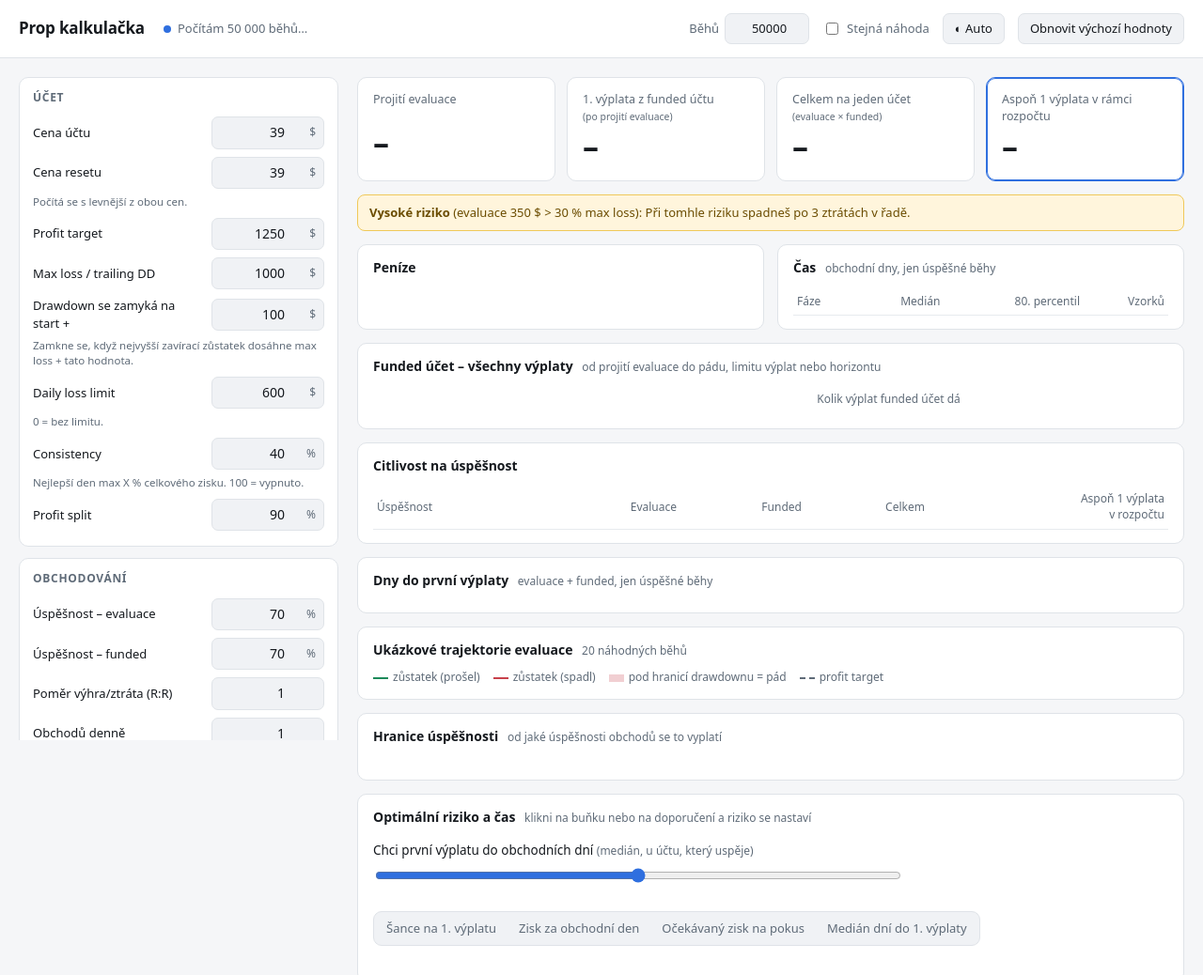
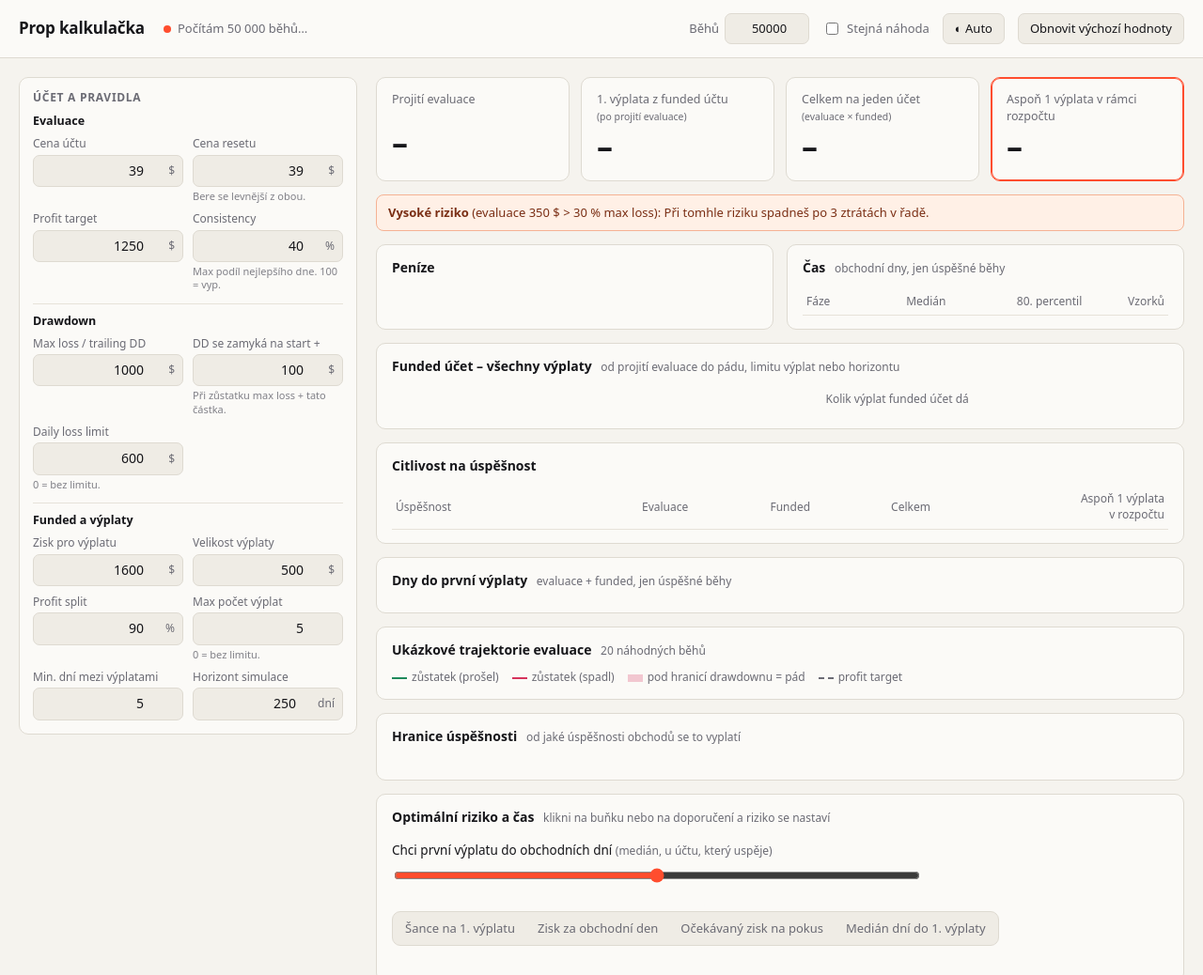
Before and after one commit to MatejSulic/prop_firm_calculator, a plain HTML site: page index.html in a window 1280 px wide. Shown: the top 1038 px of the page at 94% size. Drawn offline with Linux system fonts and the light colour scheme.

Commit message:
Nové rozložení vstupů a barevná paleta
Vstupy ve třech blocích: Účet a pravidla (evaluace, drawdown, funded
a výplaty), Obchodování (tabulka evaluace vs. funded), Rozpočet.
Paleta: grafit / papírová bílá, oranžový akcent #FF4D2E, chladná šedá.
Aktualizované screenshoty v README.

Co-Authored-By: Claude Opus 5.5 <noreply@anthropic.com>

```diff
--- a/index.html
+++ b/index.html
@@ -10,55 +10,55 @@
 <style>
   :root {
     color-scheme: light dark;
-    --bg: #f5f6f8;
-    --panel: #ffffff;
-    --panel-2: #f0f2f5;
-    --border: #dfe3e8;
-    --text: #15191e;
-    --muted: #5f6b78;
-    --accent: #2f6fdf;
-    --accent-soft: rgba(47, 111, 223, .12);
-    --good: #1d8a5a;
-    --bad: #c8414b;
-    --warn-bg: #fff5dc;
-    --warn-border: #f0c95a;
-    --warn-text: #6b4c00;
-    --grid: #e7eaee;
+    --bg: #f5f3ee;
+    --panel: #fbfaf7;
+    --panel-2: #efece5;
+    --border: #dedad1;
+    --text: #16161a;
+    --muted: #6b6b74;
+    --accent: #ff4d2e;
+    --accent-soft: rgba(255, 77, 46, .12);
+    --good: #1f8a5b;
+    --bad: #d6335c;
+    --warn-bg: #fff0e6;
+    --warn-border: #f5b294;
+    --warn-text: #7a2e14;
+    --grid: #e6e2d9;
     --radius: 10px;
   }
   @media (prefers-color-scheme: dark) {
     :root:not([data-theme="light"]) {
-      --bg: #0f1216;
-      --panel: #171b21;
-      --panel-2: #1e232a;
-      --border: #2b323b;
-      --text: #e6e9ed;
-      --muted: #94a0ad;
-      --accent: #6b9cff;
-      --accent-soft: rgba(107, 156, 255, .16);
+      --bg: #0e0e10;
+      --panel: #16161a;
+      --panel-2: #1d1d22;
+      --border: #2a2a30;
+      --text: #f5f3ee;
+      --muted: #8a8a93;
+      --accent: #ff4d2e;
+      --accent-soft: rgba(255, 77, 46, .16);
       --good: #3fbf86;
-      --bad: #f06b74;
-      --warn-bg: #2d2511;
-      --warn-border: #6b5520;
-      --warn-text: #f1d58a;
-      --grid: #232930;
+      --bad: #f0607f;
+      --warn-bg: #24150f;
+      --warn-border: #5c2c1c;
+      --warn-text: #ffb59e;
+      --grid: #222227;
     }
   }
   :root[data-theme="dark"] {
-    --bg: #0f1216;
-    --panel: #171b21;
-    --panel-2: #1e232a;
-    --border: #2b323b;
-    --text: #e6e9ed;
-    --muted: #94a0ad;
-    --accent: #6b9cff;
-    --accent-soft: rgba(107, 156, 255, .16);
+    --bg: #0e0e10;
+    --panel: #16161a;
+    --panel-2: #1d1d22;
+    --border: #2a2a30;
+    --text: #f5f3ee;
+    --muted: #8a8a93;
+    --accent: #ff4d2e;
+    --accent-soft: rgba(255, 77, 46, .16);
     --good: #3fbf86;
-    --bad: #f06b74;
-    --warn-bg: #2d2511;
-    --warn-border: #6b5520;
-    --warn-text: #f1d58a;
-    --grid: #232930;
+    --bad: #f0607f;
+    --warn-bg: #24150f;
+    --warn-border: #5c2c1c;
+    --warn-text: #ffb59e;
+    --grid: #222227;
   }
   :root[data-theme="light"] { color-scheme: light; }
   :root[data-theme="dark"] { color-scheme: dark; }
@@ -91,15 +91,25 @@
   button:hover { border-color: var(--accent); }
 
   .layout {
-    display: grid; grid-template-columns: 340px minmax(0, 1fr); gap: 20px;
+    display: grid; grid-template-columns: 360px minmax(0, 1fr); gap: 20px;
     padding: 20px; max-width: 1640px; margin: 0 auto;
   }
   aside { align-self: start; position: sticky; top: 74px; max-height: calc(100vh - 94px); overflow: auto; }
   .group { background: var(--panel); border: 1px solid var(--border); border-radius: var(--radius); padding: 12px 14px; margin-bottom: 12px; }
   .group h2 { font-size: 12px; text-transform: uppercase; letter-spacing: .06em; color: var(--muted); margin: 0 0 8px; }
-  .field { display: grid; grid-template-columns: 1fr 120px; gap: 8px; align-items: center; padding: 4px 0; }
-  .field label { font-size: 13px; }
-  .field .hint { grid-column: 1 / -1; font-size: 11.5px; color: var(--muted); margin-top: -2px; }
+  .group .sub { font-size: 12.5px; font-weight: 650; margin: 10px 0 2px; padding-top: 9px; border-top: 1px solid var(--grid); }
+  .group h2 + .sub { border-top: 0; padding-top: 0; margin-top: 4px; }
+  .matrix { display: grid; grid-template-columns: minmax(0, 1fr) repeat(3, 68px); gap: 6px; align-items: center; padding-bottom: 8px; margin-bottom: 4px; border-bottom: 1px solid var(--grid); }
+  .matrix .ch { font-size: 11px; line-height: 1.2; color: var(--muted); text-align: center; align-self: end; }
+  .matrix .rl { font-size: 13px; }
+  .matrix .rl small { color: var(--muted); }
+  .matrix input { width: 100%; min-width: 0; }
+  .matrix .span2 { grid-column: span 2; }
+  .fields { display: grid; grid-template-columns: repeat(2, minmax(0, 1fr)); gap: 8px 10px; padding: 4px 0 2px; }
+  .field { display: flex; flex-direction: column; gap: 3px; min-width: 0; }
+  .field.full { grid-column: 1 / -1; }
+  .field label { font-size: 12px; color: var(--muted); white-space: nowrap; overflow: hidden; text-overflow: ellipsis; }
+  .field .hint { font-size: 11px; color: var(--muted); line-height: 1.3; opacity: .85; }
   .inp { position: relative; }
   .inp input[type=number] { width: 100%; padding-right: 26px; }
   .inp.u2 input[type=number] { padding-right: 34px; }
@@ -245,7 +255,6 @@
   }
   @media (max-width: 420px) {
     .kpi .val { font-size: 27px; }
-    .field { grid-template-columns: 1fr 110px; }
   }
 </style>
 </head>
@@ -361,41 +370,62 @@
   const STORAGE_KEY = 'prop-kalkulacka-v1';
   const D = { ...Sim.DEFAULTS, targetDays: 25 };
 
+  // Vstupy: Účet a pravidla (evaluace, drawdown, funded) · Obchodování (tabulka eval vs. funded) · Rozpočet
+  const F = (k, label, unit, step, min, max, extra) => ({ k, label, unit, step, min, max, ...extra });
   const GROUPS = [
-    { title: 'Účet', fields: [
-      { k: 'accountPrice', label: 'Cena účtu', unit: '$', step: 1, min: 0 },
-      { k: 'resetPrice', label: 'Cena resetu', unit: '$', step: 1, min: 0, hint: 'Počítá se s levnější z obou cen.' },
-      { k: 'profitTarget', label: 'Profit target', unit: '$', step: 50, min: 1 },
-      { k: 'maxLoss', label: 'Max loss / trailing DD', unit: '$', step: 50, min: 1 },
-      { k: 'lockOffset', label: 'Drawdown se zamyká na start +', unit: '$', step: 50, min: 0, hint: 'Zamkne se, když nejvyšší zavírací zůstatek dosáhne max loss + tato hodnota.' },
-      { k: 'dailyLoss', label: 'Daily loss limit', unit: '$', step: 50, min: 0, hint: '0 = bez limitu.' },
-      { k: 'consistency', label: 'Consistency', unit: '%', step: 5, min: 1, max: 100, hint: 'Nejlepší den max X % celkového zisku. 100 = vypnuto.' },
-      { k: 'split', label: 'Profit split', unit: '%', step: 5, min: 0, max: 100 },
+    { title: 'Účet a pravidla', sections: [
+      { sub: 'Evaluace', fields: [
+        F('accountPrice', 'Cena účtu', '$', 1, 0),
+        F('resetPrice', 'Cena resetu', '$', 1, 0, null, { hint: 'Bere se levnější z obou.' }),
+        F('profitTarget', 'Profit target', '$', 50, 1),
+        F('consistency', 'Consistency', '%', 5, 1, 100, { hint: 'Max podíl nejlepšího dne. 100 = vyp.' }),
       ]},
-    { title: 'Obchodování', fields: [
-      { k: 'winRate', label: 'Úspěšnost – evaluace', unit: '%', step: 1, min: 0, max: 100 },
-      { k: 'winRateFunded', label: 'Úspěšnost – funded', unit: '%', step: 1, min: 0, max: 100 },
-      { k: 'rr', label: 'Poměr výhra/ztráta (R:R)', unit: '', step: 0.1, min: 0 },
-      { k: 'tradesPerDay', label: 'Obchodů denně', unit: '', step: 1, min: 1, max: 50 },
-      { k: 'riskEval', label: 'Riziko / obchod – evaluace', unit: '$', step: 25, min: 1 },
-      { k: 'riskFundedBefore', label: 'Riziko – funded před zamčením', unit: '$', step: 25, min: 1 },
-      { k: 'riskFundedAfter', label: 'Riziko – funded po zamčení', unit: '$', step: 25, min: 1 },
-      { k: 'payoutTarget', label: 'Zisk pro 1. výplatu (funded)', unit: '$', step: 50, min: 1 },
-      { k: 'payoutSize', label: 'Velikost výplaty', unit: '$', step: 50, min: 0 },
+      { sub: 'Drawdown', fields: [
+        F('maxLoss', 'Max loss / trailing DD', '$', 50, 1),
+        F('lockOffset', 'DD se zamyká na start +', '$', 50, 0, null, { hint: 'Při zůstatku max loss + tato částka.' }),
+        F('dailyLoss', 'Daily loss limit', '$', 50, 0, null, { hint: '0 = bez limitu.' }),
       ]},
-    { title: 'Funded – další výplaty', fields: [
-      { k: 'maxPayouts', label: 'Max počet výplat z účtu', unit: '', step: 1, min: 0, hint: '0 = bez limitu. Po limitu účet končí (např. přechod na live).' },
-      { k: 'minDaysBetween', label: 'Min. obchodních dní mezi výplatami', unit: '', step: 1, min: 0 },
-      { k: 'horizonDays', label: 'Horizont simulace funded', unit: 'dní', step: 10, min: 10, hint: 'Obchodní dny. Další výplata je možná, kdykoli zůstatek znovu dosáhne cílového zisku; výplata ho sníží.' },
+      { sub: 'Funded a výplaty', fields: [
+        F('payoutTarget', 'Zisk pro výplatu', '$', 50, 1),
+        F('payoutSize', 'Velikost výplaty', '$', 50, 0),
+        F('split', 'Profit split', '%', 5, 0, 100),
+        F('maxPayouts', 'Max počet výplat', '', 1, 0, null, { hint: '0 = bez limitu.' }),
+        F('minDaysBetween', 'Min. dní mezi výplatami', '', 1, 0),
+        F('horizonDays', 'Horizont simulace', 'dní', 10, 10),
       ]},
-    { title: 'Peníze', fields: [
-      { k: 'budget', label: 'Rozpočet', unit: 'Kč', step: 500, min: 0 },
-      { k: 'fxRate', label: 'Kurz Kč/USD', unit: '', step: 0.1, min: 0.01 },
-      { k: 'fxFee', label: 'Poplatek za platbu v cizí měně', unit: '%', step: 0.5, min: 0 },
-      { k: 'taxReserve', label: 'Rezerva na daně z výplaty', unit: '%', step: 1, min: 0, max: 100 },
-      { k: 'maxAttempts', label: 'Max počet pokusů', unit: '', step: 1, min: 1, optional: true, hint: '' },
     ]},
+    { title: 'Obchodování',
+      matrix: {
+        cols: ['Evaluace', 'Funded<br>před zam.', 'Funded<br>po zam.'],
+        rows: [
+          { label: 'Úspěšnost', unit: '%', cells: [
+            F('winRate', 'Úspěšnost – evaluace', '%', 1, 0, 100),
+            F('winRateFunded', 'Úspěšnost – funded', '%', 1, 0, 100, { span: 2 }),
+          ]},
+          { label: 'Riziko / obchod', unit: '$', cells: [
+            F('riskEval', 'Riziko – evaluace', '$', 25, 1),
+            F('riskFundedBefore', 'Riziko – funded před zamčením', '$', 25, 1),
+            F('riskFundedAfter', 'Riziko – funded po zamčení', '$', 25, 1),
+          ]},
+        ],
+      },
+      sections: [{ fields: [
+        F('rr', 'R:R (výhra / ztráta)', '', 0.1, 0),
+        F('tradesPerDay', 'Obchodů denně', '', 1, 1, 50),
+      ]}],
+    },
+    { title: 'Rozpočet', sections: [{ fields: [
+      F('budget', 'Rozpočet', 'Kč', 500, 0),
+      F('fxRate', 'Kurz Kč/USD', '', 0.1, 0.01),
+      F('fxFee', 'Poplatek za cizí měnu', '%', 0.5, 0),
+      F('taxReserve', 'Rezerva na daně', '%', 1, 0, 100),
+      F('maxAttempts', 'Max počet pokusů', '', 1, 1, null, { optional: true, hint: '', full: true }),
+    ]}]},
   ];
+  const ALL_FIELDS = GROUPS.flatMap((g) => [
+    ...(g.matrix ? g.matrix.rows.flatMap((r) => r.cells) : []),
+    ...g.sections.flatMap((sec) => sec.fields),
+  ]);
 
   const $ = (id) => document.getElementById(id);
   const fmtPct = (x, d = 1) => (x == null || !isFinite(x)) ? '–' : (x * 100).toLocaleString('cs-CZ', { minimumFractionDigits: d, maximumFractionDigits: d }) + ' %';
@@ -420,24 +450,43 @@
   const inputEls = {};
   function buildForm() {
     const root = $('inputs');
+    const attrs = (f) => ` step="${f.step}"` + (f.min != null ? ` min="${f.min}"` : '') + (f.max != null ? ` max="${f.max}"` : '') + ' inputmode="decimal"';
+    const bind = (f, el) => { el.addEventListener('input', () => onInput(f, el)); inputEls[f.k] = el; };
     for (const g of GROUPS) {
       const box = document.createElement('div');
       box.className = 'group';
       box.innerHTML = `<h2>${g.title}</h2>`;
-      for (const f of g.fields) {
+      if (g.matrix) {
+        const m = document.createElement('div');
+        m.className = 'matrix';
+        m.innerHTML = '<span></span>' + g.matrix.cols.map((c) => `<span class="ch">${c}</span>`).join('') +
+          g.matrix.rows.map((r) => `<span class="rl">${r.label} <small>${r.unit}</small></span>` +
+            r.cells.map((f) => `<input type="number" id="in_${f.k}" aria-label="${f.label}" title="${f.label}"${attrs(f)}${f.span ? ` class="span${f.span}"` : ''}>`).join('')).join('');
+        box.appendChild(m);
+        for (const r of g.matrix.rows) for (const f of r.cells) bind(f, m.querySelector('#in_' + f.k));
+      }
+      for (const sec of g.sections) {
+        if (sec.sub) {
+          const h = document.createElement('div');
+          h.className = 'sub';
+          h.textContent = sec.sub;
+          box.appendChild(h);
+        }
+        const grid = document.createElement('div');
+        grid.className = 'fields';
+        box.appendChild(grid);
+        for (const f of sec.fields) {
           const row = document.createElement('div');
-        row.className = 'field';
+          row.className = 'field' + (f.full ? ' full' : '');
           const id = 'in_' + f.k;
           row.innerHTML =
             `<label for="${id}">${f.label}</label>` +
-          `<div class="inp${f.unit.length > 1 ? ' u2' : ''}"><input type="number" id="${id}" step="${f.step}"` +
-          (f.min != null ? ` min="${f.min}"` : '') + (f.max != null ? ` max="${f.max}"` : '') +
-          ` inputmode="decimal">${f.unit ? `<span class="unit">${f.unit}</span>` : ''}</div>` +
+            `<div class="inp${f.unit.length > 1 ? ' u2' : ''}"><input type="number" id="${id}"${attrs(f)}>` +
+            `${f.unit ? `<span class="unit">${f.unit}</span>` : ''}</div>` +
             (f.hint != null ? `<div class="hint" id="hint_${f.k}">${f.hint}</div>` : '');
-        box.appendChild(row);
-        const el = row.querySelector('input');
-        el.addEventListener('input', () => onInput(f, el));
-        inputEls[f.k] = el;
+          grid.appendChild(row);
+          bind(f, row.querySelector('input'));
+        }
       }
       root.appendChild(box);
     }
@@ -483,7 +532,7 @@
   }
 
   function fillForm() {
-    for (const g of GROUPS) for (const f of g.fields) {
+    for (const f of ALL_FIELDS) {
       inputEls[f.k].value = state[f.k];
       inputEls[f.k].classList.remove('invalid');
     }
```
Also changed, not shown: docs/funded.png, docs/hranice.png, docs/mobil.png, docs/optimalizace.png, docs/prehled.png, docs/tmavy.png, docs/trajektorie.png. Lines whose indentation alone changed are shown as unchanged.
